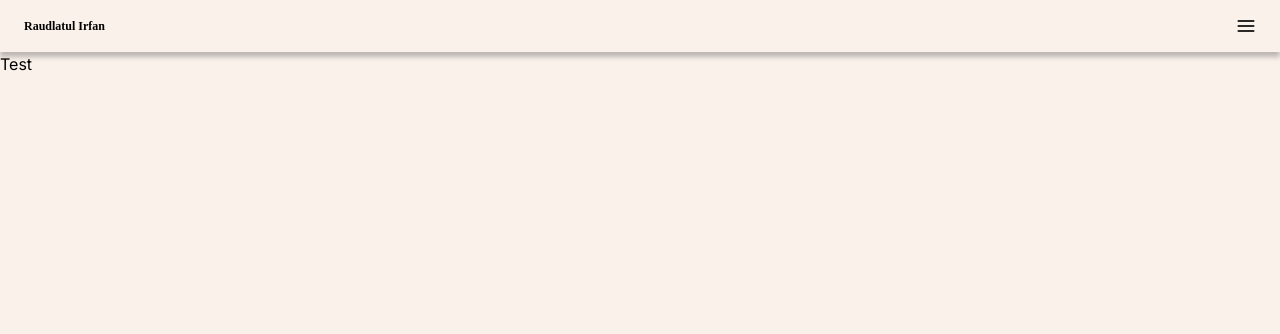
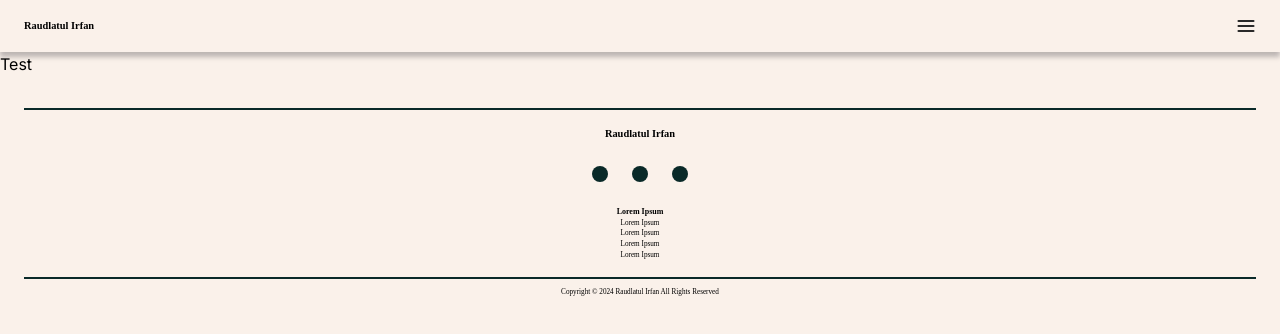
Before and after one commit to michaeltio/raudlatul_dummy, a Next.js app in the folder client/: page / in a window 1280 px wide. Shown: the top 334 px of the page. Built offline with nearby package versions, Linux system fonts and the light colour scheme; no server answers.

Commit message:
Footer + Minor Fix

```diff
--- a/client/src/app/layout.jsx
+++ b/client/src/app/layout.jsx
@@ -1,6 +1,7 @@
 import { Inter } from "next/font/google";
 import "./globals.css";
 import NavigationBar from "@/components/layout/NavigationBar";
+import Footer from "@/components/layout/Footer";
 
 const inter = Inter({ subsets: ["latin"] });
 
@@ -15,6 +16,7 @@ export default function RootLayout({ children }) {
       <body className={`bg-[#FAF1EA] ${inter.className}`}>
         <NavigationBar />
         {children}
+        <Footer />
       </body>
     </html>
   );
--- /dev/null
+++ b/client/src/components/layout/Footer.jsx
@@ -0,0 +1,26 @@
+export default function Footer() {
+  return (
+    <div className="mt-8">
+      <div className="mx-6 flex flex-col items-center gap-6 border-b-2 border-t-2 border-[#092928] py-4 font-ptserif text-[0.65rem] font-semibold">
+        <h1>Raudlatul Irfan</h1>
+        <div className="flex gap-6">
+          <div className="h-4 w-4 rounded-full bg-[#092928]"></div>
+          <div className="h-4 w-4 rounded-full bg-[#092928]"></div>
+          <div className="h-4 w-4 rounded-full bg-[#092928]"></div>
+        </div>
+        <div className="flex flex-col items-center">
+          <h1 className="text-[0.5rem]">Lorem Ipsum</h1>
+          <div className="flex flex-col text-[0.45rem] font-normal">
+            <p>Lorem Ipsum</p>
+            <p>Lorem Ipsum</p>
+            <p>Lorem Ipsum</p>
+            <p>Lorem Ipsum</p>
+          </div>
+        </div>
+      </div>
+      <p className="w-full py-2 text-center font-ptserif text-[0.45rem]">
+        Copyright &copy; 2024 Raudlatul Irfan All Rights Reserved
+      </p>
+    </div>
+  );
+}
--- a/client/src/components/layout/NavigationBar.jsx
+++ b/client/src/components/layout/NavigationBar.jsx
@@ -13,7 +13,9 @@ export default function NavigationBar() {
   return (
     <>
       <nav className="flex w-screen flex-row items-center justify-between px-6 py-4 shadow-[rgba(0,0,15,0.25)_0px_5px_5px_0px]">
-        <h1 className="font-ptserif text-xs font-semibold">Raudlatul Irfan</h1>
+        <h1 className="font-ptserif text-[0.65rem] font-semibold">
+          Raudlatul Irfan
+        </h1>
         <button
           onClick={() => {
             setHamburgerActive(!hamburgerActive);
```
